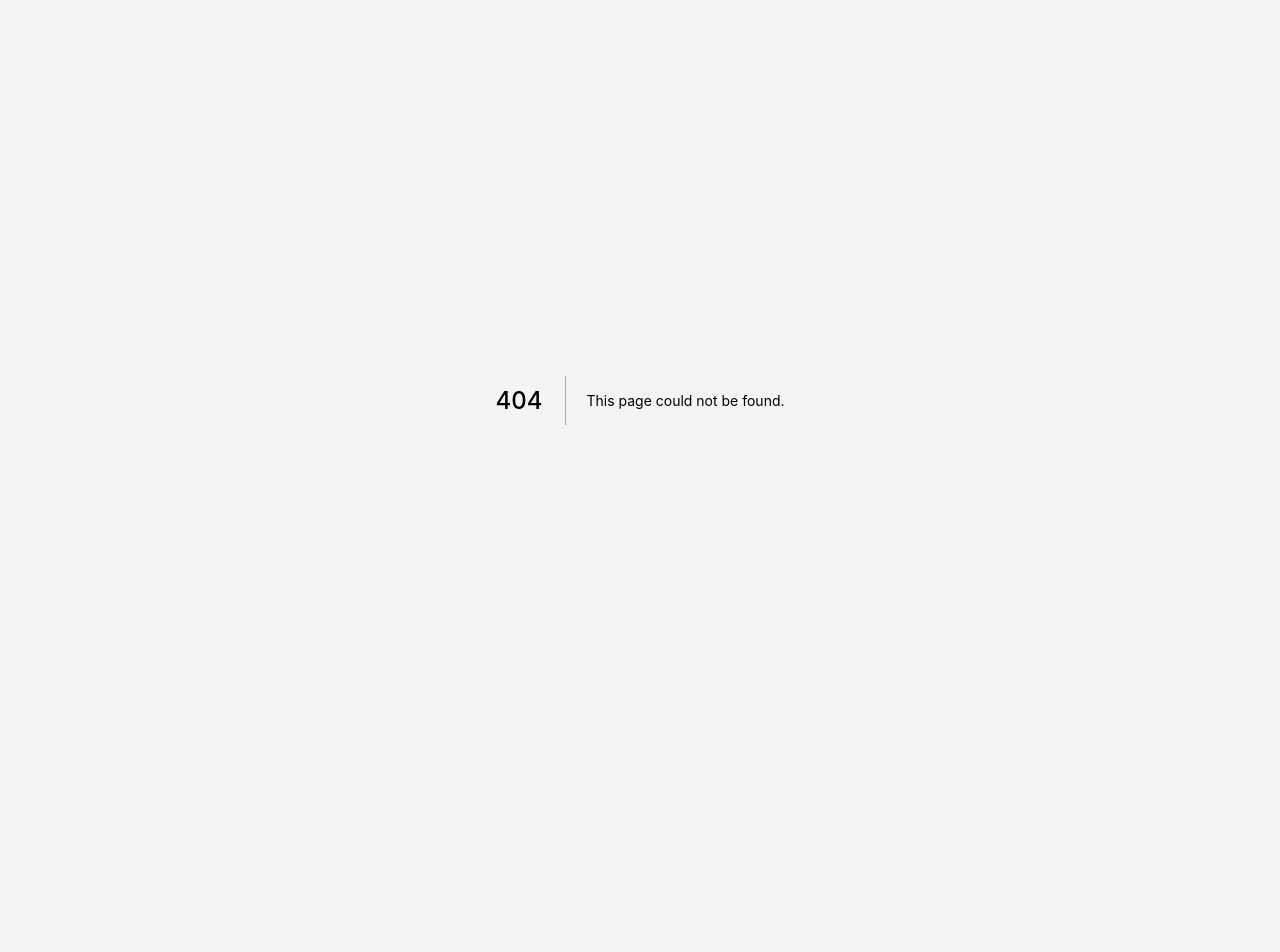
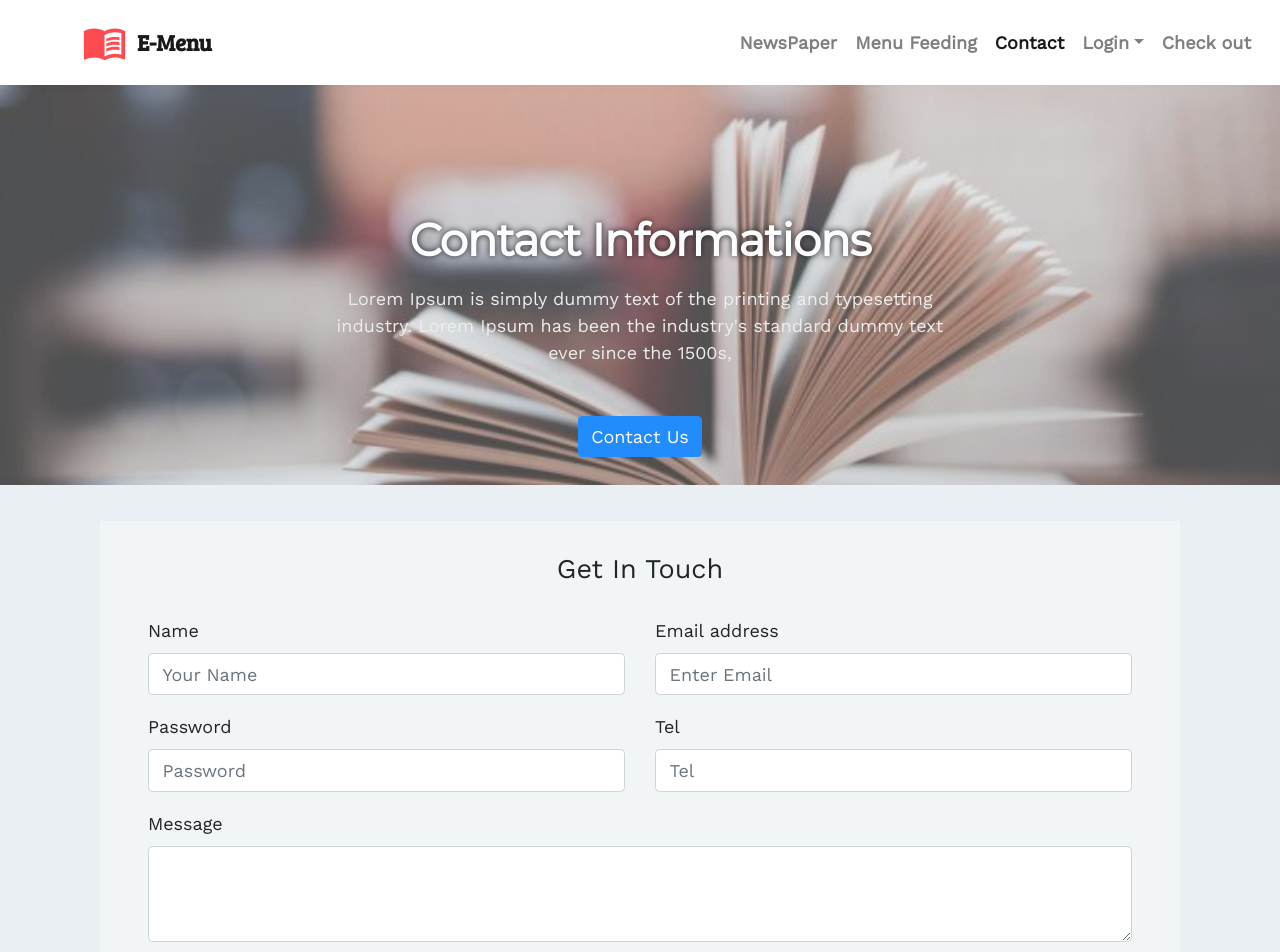
Before and after one commit to peeratchai/E-menu_project, a Next.js app: page /contact in a window 1280 px wide. Before the commit this address had no page. Shown: the top 952 px of the page. Before the commit the page ends 800 px from the top, so only its background shows below. Built offline with nearby package versions, Linux system fonts and the light colour scheme.

Commit message:
Add Contact page

```diff
--- a/components/layout.js
+++ b/components/layout.js
@@ -6,8 +6,9 @@ import { Navbar, Nav, NavDropdown } from 'react-bootstrap';
 import { useRouter } from 'next/router'
 import ActiveLink from './ActiveLink'
 import { Link } from '@material-ui/core';
+import MenuBookIcon from '@material-ui/icons/MenuBook';
 
-export default function Layout({ children }) {
+export default function Layout({ children, util }) {
     const router = useRouter()
 
     // const style = {
@@ -15,7 +16,11 @@ export default function Layout({ children }) {
     // }
     return (
         <div style={{ paddingBottom: '5px' }}>
-            <Navbar collapseOnSelect expand="lg" bg="dark" variant="dark">
+            <Head>
+                <title>E-Menu</title>
+                <link rel="stylesheet" href="https://fonts.googleapis.com/css?family=Bree Serif" />
+            </Head>
+            <Navbar collapseOnSelect expand="lg" style={{ backgroundColor: "White", boxShadow: "rgb(204 204 204) 3px 2px 8px 1px", padding: "20px 20px", fontWeight: "bold" }}>
                 <style jsx>{`
                     .nav-link {
                         text-decoration: none;
@@ -25,22 +30,28 @@ export default function Layout({ children }) {
                     }
                     `}</style>
                 <ActiveLink activeClassName="active" href="/newspaper">
-                    <Navbar.Brand style={{ color: "white !important", cursor: "pointer" }}>E-Menu</Navbar.Brand>
+                    <>
+                        <span style={{ paddingLeft: "5%" }}></span>
+                        <MenuBookIcon
+                            className="d-inline-block align-top" style={{ color: "#FF4A4F", fontSize: "2.5rem" }} />
+                        <Navbar.Brand style={{ color: "black !important", cursor: "pointer", paddingLeft: "10px", fontWeight: "bold", fontFamily: "Bree Serif" }}>E-Menu</Navbar.Brand>
+                    </>
                 </ActiveLink>
                 <Navbar.Toggle aria-controls="responsive-navbar-nav" />
                 <Navbar.Collapse id="responsive-navbar-nav" >
                     <Nav className="mr-auto">
+
+                    </Nav>
+                    <Nav>
                         <ActiveLink activeClassName="active" href="/newspaper">
                             <a className="nav-link">NewsPaper</a>
                         </ActiveLink>
                         <ActiveLink activeClassName="active" href="/menuFeeding">
                             <a className="nav-link">Menu Feeding</a>
                         </ActiveLink>
-                        <ActiveLink activeClassName="active" href="#">
+                        <ActiveLink activeClassName="active" href="/contact">
                             <a className="nav-link">Contact</a>
                         </ActiveLink>
-                    </Nav>
-                    <Nav>
                         <NavDropdown title="Login" id="nav-dropdown">
                             <NavDropdown.Item >Update user profile</NavDropdown.Item>
                             <NavDropdown.Item >Order</NavDropdown.Item>
@@ -51,9 +62,17 @@ export default function Layout({ children }) {
                     </Nav>
                 </Navbar.Collapse>
             </Navbar>
-            <div className={styles.container}>
-                {children}
-            </div>
-        </div>
+            {
+                util ? (
+                    <div >
+                        {children}
+                    </div>
+                ) : (
+                        <div className={styles.container}>
+                            {children}
+                        </div>
+                    )
+            }
+        </div >
     )
 }
--- a/pages/_app.js
+++ b/pages/_app.js
@@ -1,6 +1,7 @@
 import '../styles/global.css'
 import 'bootstrap/dist/css/bootstrap.min.css';
 import { AnimatePresence } from "framer-motion";
+import Head from 'next/head'
 
 const handExitComplete = () => {
     if (typeof window !== "undefined") {
@@ -25,6 +26,18 @@ const handExitComplete = () => {
 
 export default function App({ Component, pageProps }) {
     return (<AnimatePresence exitBeforeEnter onExitComplete={handExitComplete}>
+        <Head>
+            <link
+                href="https://fonts.googleapis.com/css?family=Work Sans"
+                rel="stylesheet"
+                key="google-font-cabin"
+            />
+        </Head>
+        <style global jsx>{`
+        body {
+            font-family: 'Work Sans', sans-serif;
+        }
+      `}</style>
         <Component {...pageProps} />
     </AnimatePresence>)
 }
--- /dev/null
+++ b/pages/contact/index.js
@@ -0,0 +1,84 @@
+import Layout, { siteTitle } from '../../components/layout'
+import Container from 'react-bootstrap/Container'
+import { Row, Col, Card, Form, Button } from 'react-bootstrap'
+import useMediaQuery from "../../utils/utils";
+import utilStyles from '../../styles/utils.module.css'
+import Head from 'next/head'
+
+export default function Newspaper() {
+    const isBreakpoint = useMediaQuery(768)
+    return (
+        <Layout util>
+            <Head>
+                <link
+                    href="https://fonts.googleapis.com/css?family=Montserrat"
+                    rel="stylesheet"
+                    key="google-font-cabin"
+                />
+            </Head>
+            <div style={{ backgroundImage: " url('/images/backgroundContactUs.jpg')", width: "100%", height: "50vh", position: "relative", backgroundPosition: "center", backgroundRepeat: "no-repeat", backgroundSize: "cover", opacity: "0.85" }}>
+                <div style={{ textAlign: "center", width: "50%", margin: "auto", padding: "10px", top: "25%", position: "relative" }}>
+                    <div className={utilStyles.heading2Xl} style={{ color: "white", fontFamily: "Montserrat", textShadow: "0 0 6px #000000" }}>
+                        Contact Informations
+                    </div>
+                    <div style={{ color: "#ededed" }}>
+                        Lorem Ipsum is simply dummy text of the printing and typesetting industry. Lorem Ipsum has been the industry's standard dummy text ever since the 1500s,
+                    </div>
+                    <div style={{ marginTop: "50px" }}>
+                        <Button style={{ border: "none" }}>
+                            Contact Us
+                        </Button>
+                    </div>
+                </div>
+            </div>
+            <div className={utilStyles.container} style={{ backgroundColor: "#F2F5F6" }}>
+                <div className={utilStyles.headingLg} style={{ textAlign: "center", paddingTop: "30px" }}>
+                    Get In Touch
+                </div>
+                <Form style={{ padding: "10px 30px 40px 30px" }}>
+                    <Row>
+                        <Col xs={12} md={6}>
+                            <Form.Group controlId="formName">
+                                <Form.Label>Name</Form.Label>
+                                <Form.Control type="text" placeholder="Your Name" />
+                            </Form.Group>
+                        </Col>
+                        <Col xs={12} md={6}>
+                            <Form.Group controlId="formEmail">
+                                <Form.Label>Email address</Form.Label>
+                                <Form.Control type="email" placeholder="Enter Email" />
+                            </Form.Group>
+                        </Col>
+                    </Row>
+                    <Row>
+                        <Col xs={12} md={6}>
+                            <Form.Group controlId="formPassword">
+                                <Form.Label>Password</Form.Label>
+                                <Form.Control type="password" placeholder="Password" />
+                            </Form.Group>
+                        </Col>
+                        <Col xs={12} md={6}>
+                            <Form.Group controlId="formTel">
+                                <Form.Label>Tel</Form.Label>
+                                <Form.Control type="text" placeholder="Tel" />
+                            </Form.Group>
+                        </Col>
+                    </Row>
+                    <Row>
+                        <Col>
+                            <Form.Group controlId="formMessage">
+                                <Form.Label>Message</Form.Label>
+                                <Form.Control as="textarea" rows={3} />
+                            </Form.Group>
+                        </Col>
+                    </Row>
+                    <Form.Group style={{ textAlign: "right" }}>
+                        <Button variant="primary" type="submit" >
+                            Send Message
+                        </Button>
+                    </Form.Group>
+                </Form>
+            </div>
+        </Layout>
+    )
+}
--- a/styles/global.css
+++ b/styles/global.css
@@ -7,7 +7,7 @@ body {
   line-height: 1.6;
   font-size: 18px;
   height: 100%;
-  background-color: #f3f4f5 !important;
+  background-color: #EAEFF3 !important;
 }
 
 * {
--- a/styles/utils.module.css
+++ b/styles/utils.module.css
@@ -107,3 +107,9 @@
 .iconSize {
   font-size: 20px !important;
 }
+
+.container {
+  max-width: 60rem;
+  padding: 0 1rem;
+  margin: 2rem auto 6rem;
+}
```
Also changed, not shown: public/images/backgroundContactUs.jpg (added).
